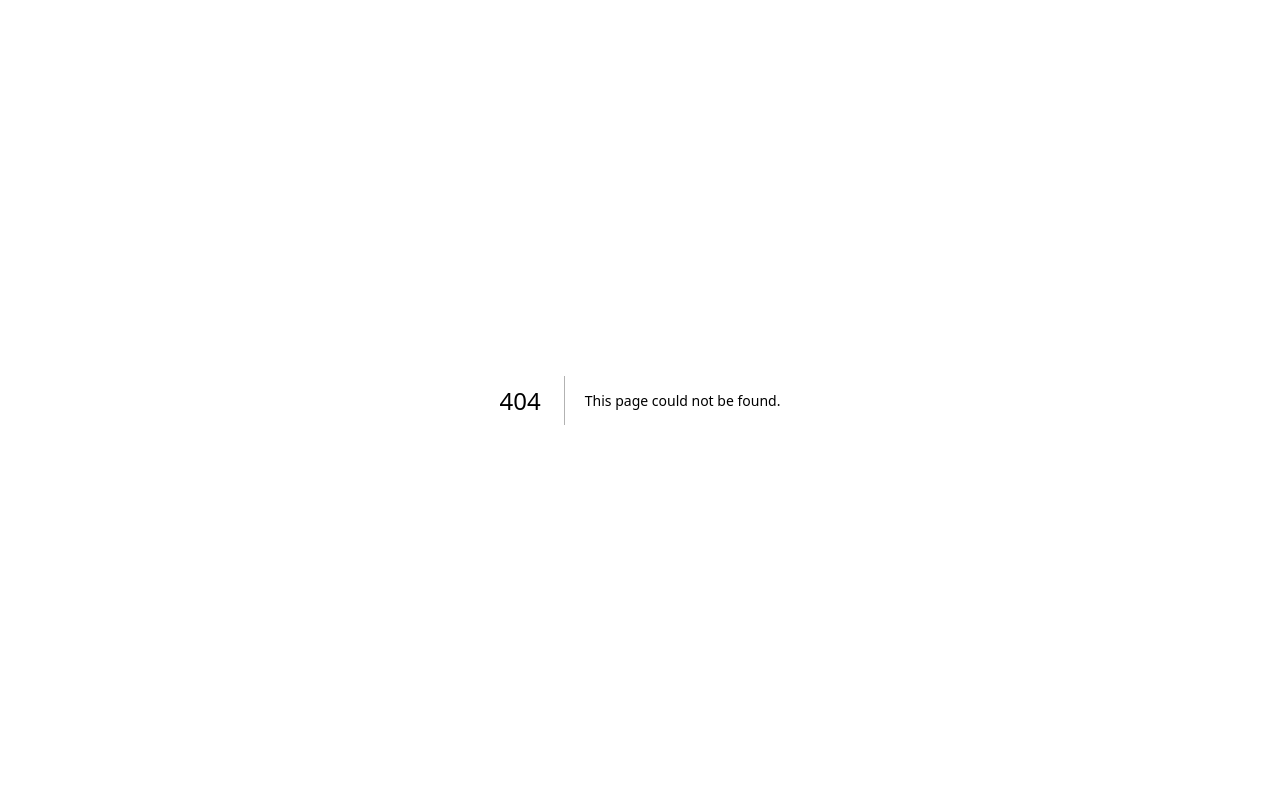
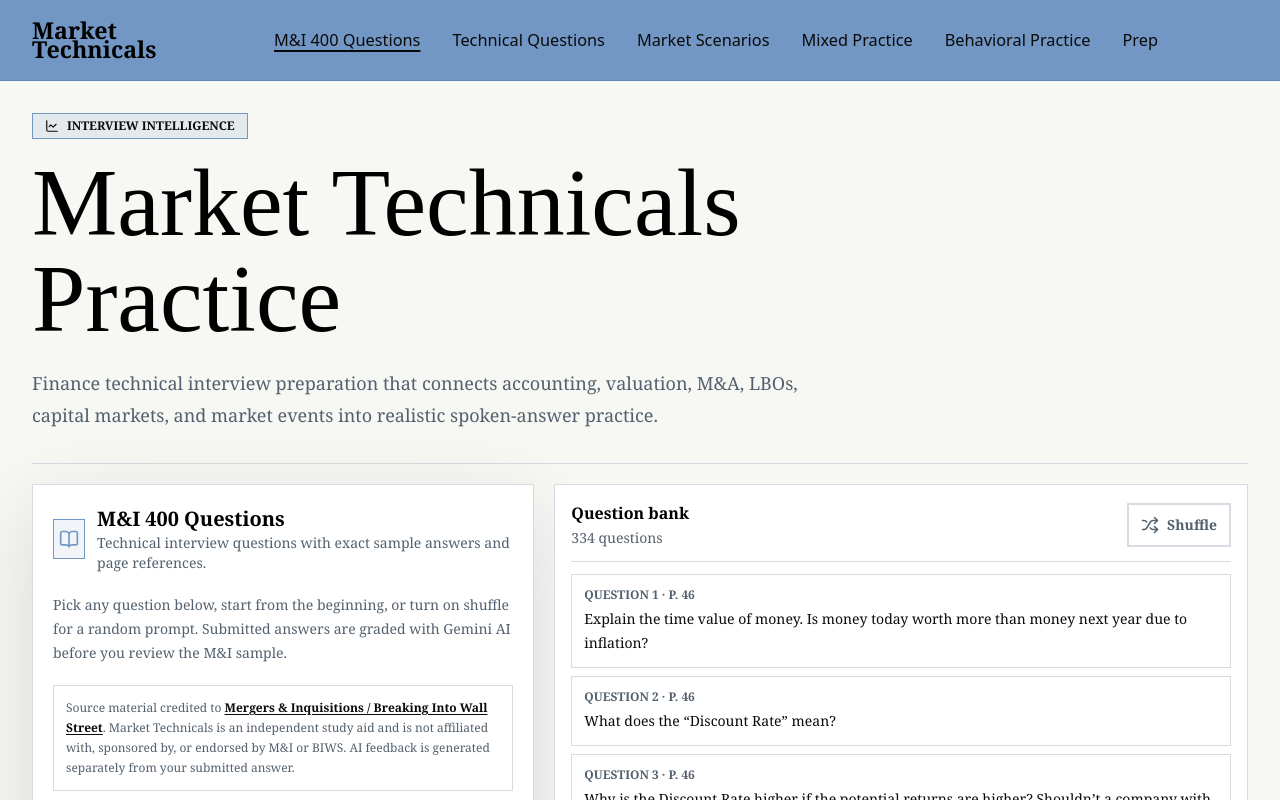
Before and after one commit to NUFinanceProjects/Market-Technicals, a Next.js app: page /MI400 in a window 1280 px wide. Before the commit this address had no page. Shown: the top 800 px of the page. Built offline with nearby package versions, Linux system fonts and the light colour scheme.

Commit message:
Add route-specific SEO metadata

```diff
--- /dev/null
+++ b/app/BehavioralPractice/page.tsx
@@ -0,0 +1,21 @@
+import type { Metadata } from "next";
+import Home from "../page";
+
+export const metadata: Metadata = {
+  title: "Behavioral Interview Practice | Market Technicals",
+  description:
+    "Prepare finance behavioral interview answers for fit, leadership, weakness, deal experience, story questions, and spoken-answer practice.",
+  alternates: {
+    canonical: "/BehavioralPractice",
+  },
+  openGraph: {
+    title: "Behavioral Interview Practice | Market Technicals",
+    description:
+      "Prepare finance behavioral interview answers for fit, leadership, weakness, deal experience, story questions, and spoken-answer practice.",
+    url: "/BehavioralPractice",
+  },
+};
+
+export default function BehavioralPracticePage() {
+  return <Home initialScreen="behavioral" />;
+}
--- /dev/null
+++ b/app/MI400/page.tsx
@@ -0,0 +1,21 @@
+import type { Metadata } from "next";
+import Home from "../page";
+
+export const metadata: Metadata = {
+  title: "M&I 400 Questions | Market Technicals",
+  description:
+    "Practice the M&I 400 finance technical interview question bank with sample answers, page references, accounting, valuation, M&A, and LBO prep.",
+  alternates: {
+    canonical: "/MI400",
+  },
+  openGraph: {
+    title: "M&I 400 Questions | Market Technicals",
+    description:
+      "Practice the M&I 400 finance technical interview question bank with sample answers, page references, accounting, valuation, M&A, and LBO prep.",
+    url: "/MI400",
+  },
+};
+
+export default function MI400Page() {
+  return <Home initialScreen="mi" />;
+}
--- /dev/null
+++ b/app/MarketScenarios/page.tsx
@@ -0,0 +1,26 @@
+import type { Metadata } from "next";
+import Home from "../page";
+
+export const metadata: Metadata = {
+  title: "Market Scenario Interview Practice | Market Technicals",
+  description:
+    "Practice market scenario interview prompts that connect current events, companies, valuation, deals, and capital markets reasoning.",
+  alternates: {
+    canonical: "/MarketScenarios",
+  },
+  openGraph: {
+    title: "Market Scenario Interview Practice | Market Technicals",
+    description:
+      "Practice market scenario interview prompts that connect current events, companies, valuation, deals, and capital markets reasoning.",
+    url: "/MarketScenarios",
+  },
+};
+
+export default function MarketScenariosPage() {
+  return (
+    <Home
+      initialScreen="setup"
+      initialPracticeMode="Market Scenarios"
+    />
+  );
+}
--- /dev/null
+++ b/app/MixedPractice/page.tsx
@@ -0,0 +1,21 @@
+import type { Metadata } from "next";
+import Home from "../page";
+
+export const metadata: Metadata = {
+  title: "Mixed Finance Interview Practice | Market Technicals",
+  description:
+    "Run realistic mixed finance interview practice with technical questions and market scenarios across accounting, valuation, M&A, LBOs, and capital markets.",
+  alternates: {
+    canonical: "/MixedPractice",
+  },
+  openGraph: {
+    title: "Mixed Finance Interview Practice | Market Technicals",
+    description:
+      "Run realistic mixed finance interview practice with technical questions and market scenarios across accounting, valuation, M&A, LBOs, and capital markets.",
+    url: "/MixedPractice",
+  },
+};
+
+export default function MixedPracticePage() {
+  return <Home initialScreen="setup" initialPracticeMode="Mixed Practice" />;
+}
--- /dev/null
+++ b/app/Prep/page.tsx
@@ -0,0 +1,21 @@
+import type { Metadata } from "next";
+import Home from "../page";
+
+export const metadata: Metadata = {
+  title: "Finance Interview Prep Resources | Market Technicals",
+  description:
+    "Use curated finance interview prep resources for M&I 400 questions, Wall Street Prep, market reading, and technical interview preparation.",
+  alternates: {
+    canonical: "/Prep",
+  },
+  openGraph: {
+    title: "Finance Interview Prep Resources | Market Technicals",
+    description:
+      "Use curated finance interview prep resources for M&I 400 questions, Wall Street Prep, market reading, and technical interview preparation.",
+    url: "/Prep",
+  },
+};
+
+export default function PrepPage() {
+  return <Home initialScreen="prep" />;
+}
--- /dev/null
+++ b/app/TechnicalQuestions/page.tsx
@@ -0,0 +1,26 @@
+import type { Metadata } from "next";
+import Home from "../page";
+
+export const metadata: Metadata = {
+  title: "Finance Technical Questions | Market Technicals",
+  description:
+    "Practice finance technical interview questions across accounting, valuation, DCF, M&A, LBOs, enterprise value, and capital markets.",
+  alternates: {
+    canonical: "/TechnicalQuestions",
+  },
+  openGraph: {
+    title: "Finance Technical Questions | Market Technicals",
+    description:
+      "Practice finance technical interview questions across accounting, valuation, DCF, M&A, LBOs, enterprise value, and capital markets.",
+    url: "/TechnicalQuestions",
+  },
+};
+
+export default function TechnicalQuestionsPage() {
+  return (
+    <Home
+      initialScreen="setup"
+      initialPracticeMode="Technical Questions"
+    />
+  );
+}
--- a/app/layout.tsx
+++ b/app/layout.tsx
@@ -36,6 +36,7 @@
   manifest: "/site.webmanifest",
   icons: {
     icon: [
+      { url: "/icon-192.png", sizes: "192x192", type: "image/png" },
       { url: "/apple-icon.png", sizes: "128x128", type: "image/png" },
       { url: "/favicon.png", sizes: "512x512", type: "image/png" },
       { url: "/favicon.ico", sizes: "any" },
--- a/app/page.tsx
+++ b/app/page.tsx
@@ -45,6 +45,10 @@
   practiceMode: PracticeMode;
   questionCount: number;
 };
+type HomeProps = {
+  initialScreen?: Screen;
+  initialPracticeMode?: PracticeMode;
+};
 
 const defaultConfig: SessionConfig = {
   category: "All Categories",
@@ -169,11 +173,17 @@
   };
 }
 
-export default function Home() {
+export default function Home({
+  initialScreen = "home",
+  initialPracticeMode = "Mixed Practice",
+}: HomeProps = {}) {
   const router = useRouter();
   const pathname = usePathname();
   const navRef = useRef<HTMLElement>(null);
-  const [config, setConfig] = useState<SessionConfig>(defaultConfig);
+  const [config, setConfig] = useState<SessionConfig>(() => ({
+    ...defaultConfig,
+    practiceMode: initialPracticeMode,
+  }));
   const [sessionQuestions, setSessionQuestions] = useState<InterviewQuestion[]>([]);
   const [currentIndex, setCurrentIndex] = useState(0);
   const [answer, setAnswer] = useState("");
@@ -196,7 +206,7 @@
   const [isGrading, setIsGrading] = useState(false);
   const [isGenerating, setIsGenerating] = useState(false);
   const [error, setError] = useState("");
-  const [screen, setScreen] = useState<Screen>("home");
+  const [screen, setScreen] = useState<Screen>(initialScreen);
 
   const goTo = (nextScreen: Screen, nextMode?: PracticeMode) => {
     const practiceRoute = modeRoutes[nextMode ?? config.practiceMode];
--- /dev/null
+++ b/public/google996dbf5b8ef32d32.html
@@ -0,0 +1 @@
+google-site-verification: google996dbf5b8ef32d32.html
```
